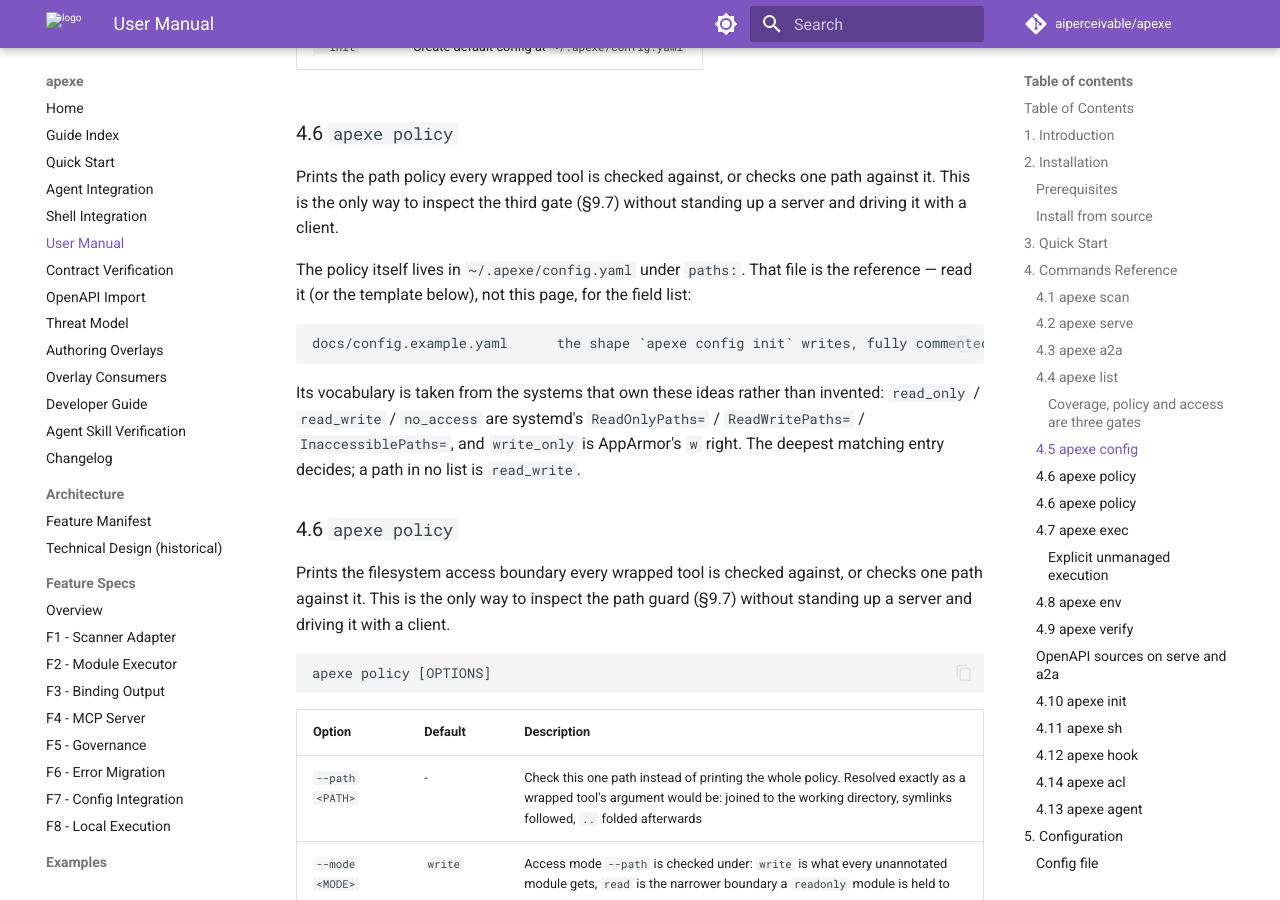
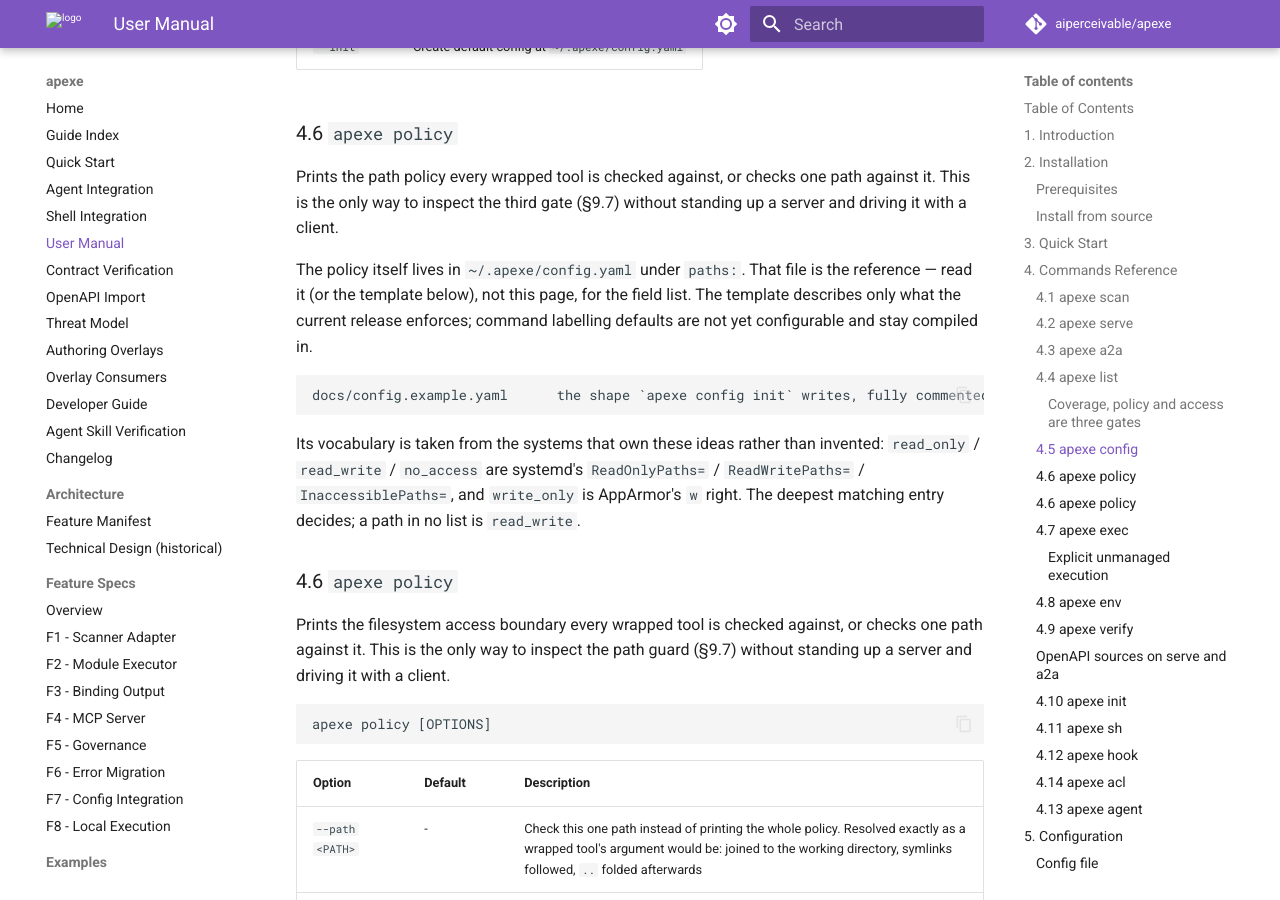
Before and after one commit to aiperceivable/apexe, an MkDocs documentation site: the page built from docs/user-manual.md, in a window 1280 px wide and 900 px high, scrolled down 10259 px. Built offline with MkDocs 1.6.1 and Material for MkDocs 9.7.7, drawn with Linux system fonts in a browser that asks for light colours; comment, search, counter and statistics services are not loaded.

Commit message:
fix(config): ship only the policy the release enforces
The template documented an `annotations:` section that nothing reads: the
command-labelling lists are still compiled in, so a user editing those keys would
have changed nothing, silently. A configuration file that claims control it does
not have is worse than one that omits the key — the omission is visible, the
silent no-op is not. The template now states the path policy and says in the
manual that labelling defaults are not yet configurable; wiring them (with
`annotation_source` provenance) is its own change.

````diff
--- a/docs/user-manual.md
+++ b/docs/user-manual.md
@@ -342,7 +342,8 @@ standing up a server and driving it with a client.
 
 The policy itself lives in `~/.apexe/config.yaml` under `paths:`. That file is
 the reference — read it (or the template below), not this page, for the field
-list:
+list. The template describes only what the current release enforces; command
+labelling defaults are not yet configurable and stay compiled in.
 
 ```
 docs/config.example.yaml      the shape `apexe config init` writes, fully commented
````
Also changed, not shown: CHANGELOG.md (+3 -0 lines), docs/config.example.yaml (+12 -62 lines).
